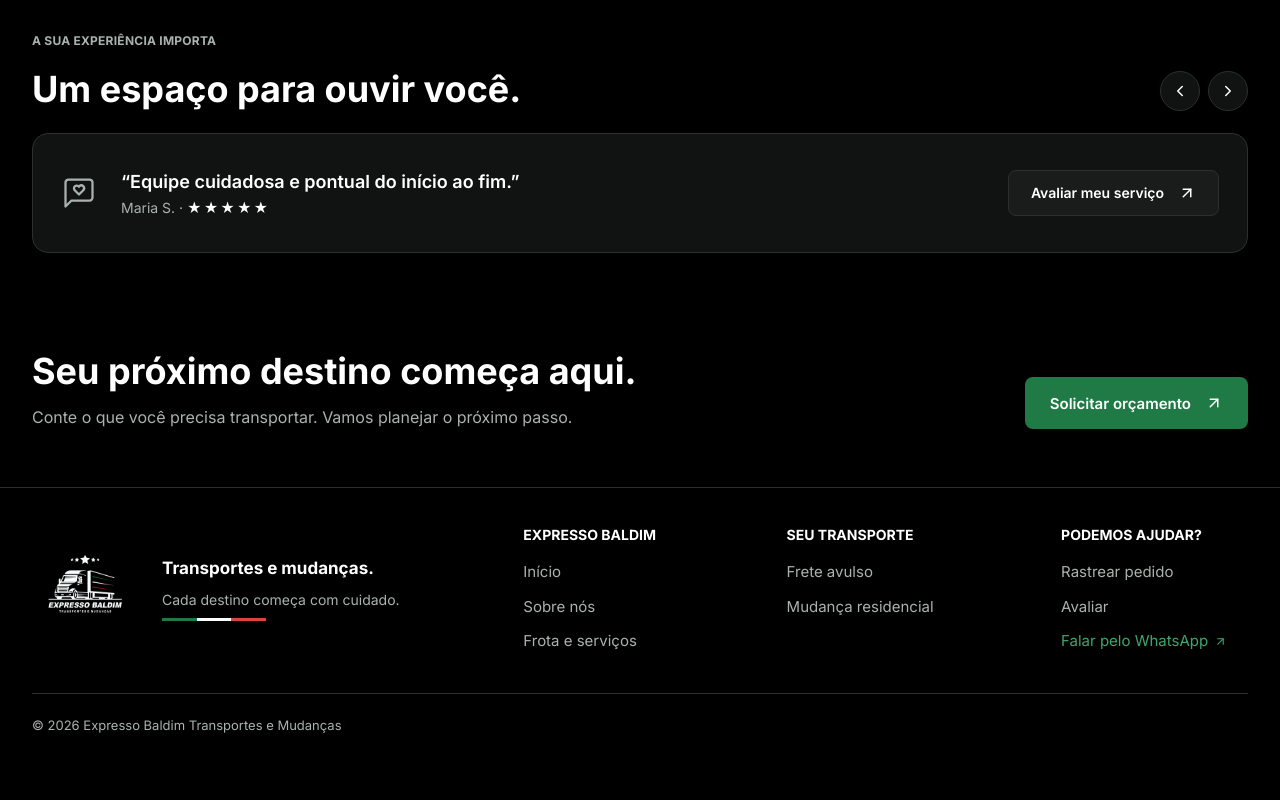
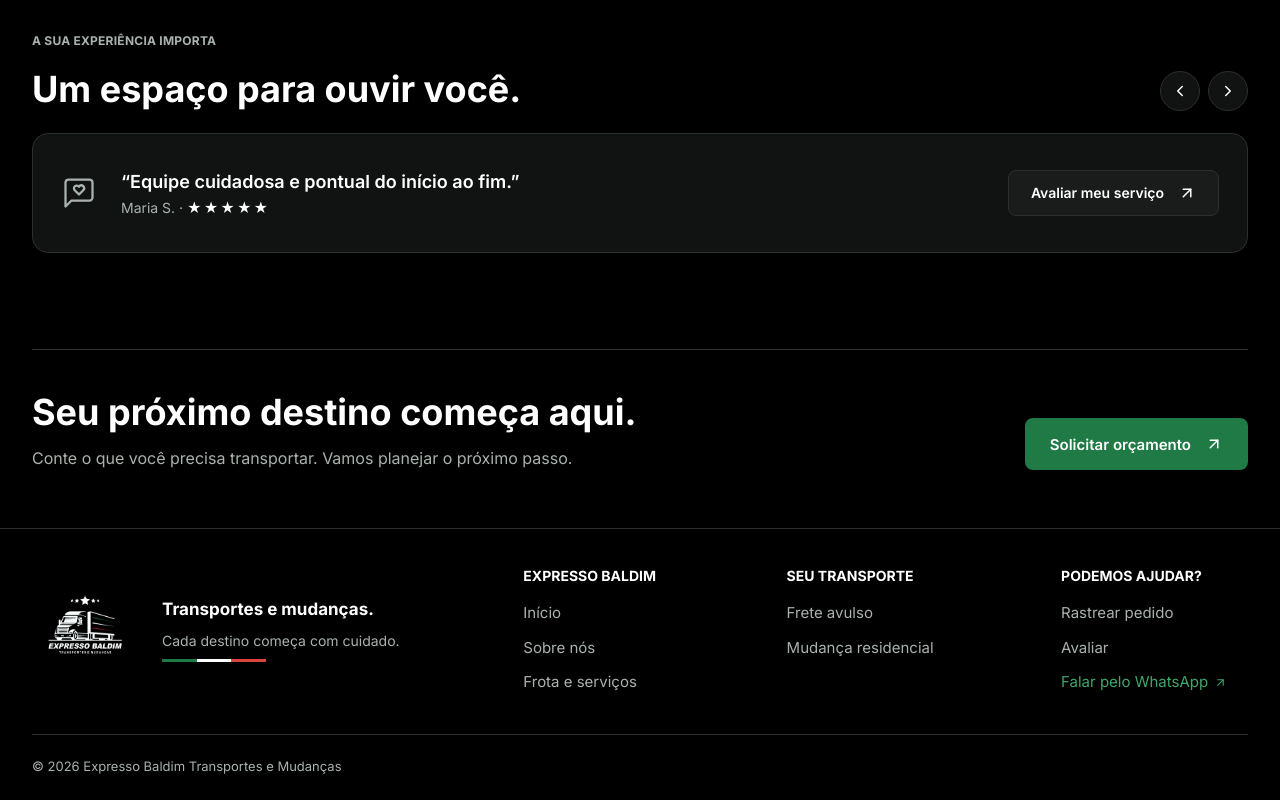
Before and after one commit to Nyckbaldim/expresso-baldim, an Angular app: page / in a window 1280 px wide. Shown: the part 2423-3223 px from the top of the page. Before the commit the page ends 3182 px from the top, so only its background shows below. Built offline with nearby package versions, Linux system fonts and the light colour scheme; no server answers; data requests are answered from the project's data file.

Commit message:
style(homepage): separa a chamada final com uma linha

```diff
--- a/src/app/pages/homepage/homepage.css
+++ b/src/app/pages/homepage/homepage.css
@@ -249,6 +249,8 @@
   align-items: flex-end;
   justify-content: space-between;
   gap: 24px;
+  padding-top: 40px;
+  border-top: 1px solid var(--borda);
 }
 .chamada__titulo { margin-bottom: 12px; }
 .chamada__texto { color: var(--cinza); font-size: 16px; }
```
